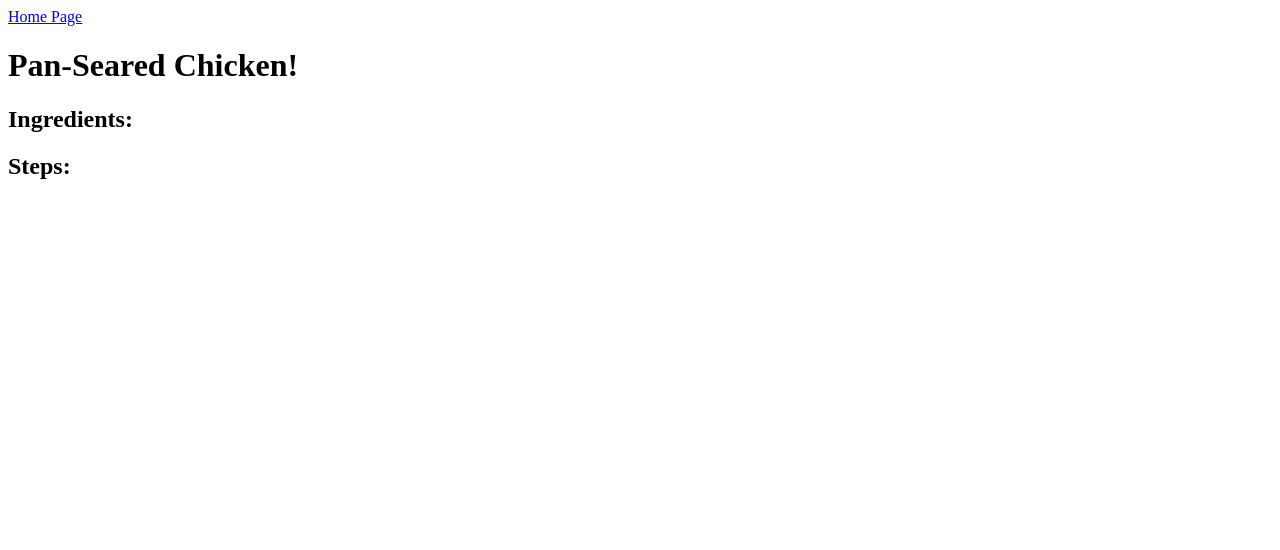
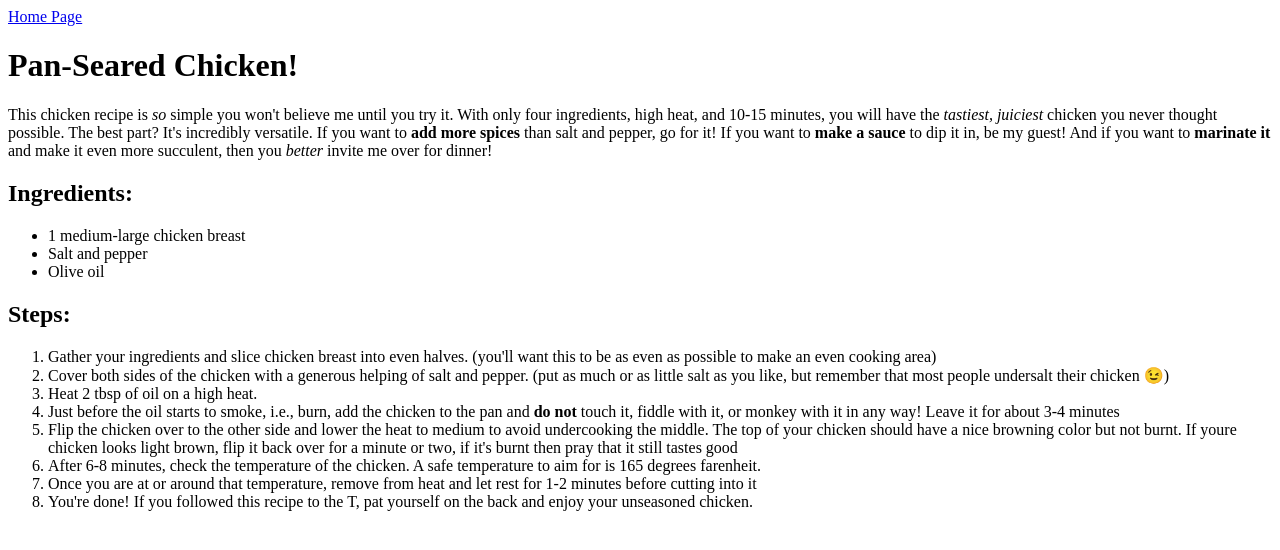
Before and after one commit to sphiks/odin-recipes, a plain HTML site: page recipes/pansearedchicken.html in a window 1280 px wide. Drawn offline with Linux system fonts and the light colour scheme.

Commit message:
Add description, ingredients, and steps to chkn pg
Wrote out the description paragraph, as well as
the list of ingredients and steps.
This is the meat of the page and the bare minimum
a user needs to make use of the recipe.

```diff
--- a/recipes/pansearedchicken.html
+++ b/recipes/pansearedchicken.html
@@ -9,14 +9,23 @@
   <a href="../index.html">Home Page</a>
   <h1>Pan-Seared Chicken!</h1>
   <!-- add picture here -->
-  <!-- enter description here -->
+  <p>This chicken recipe is <em>so</em> simple you won't believe me until you try it. With only four ingredients, high heat, and 10-15 minutes, you will have the <em>tastiest, juiciest</em> chicken you never thought possible. The best part? It's incredibly versatile. If you want to <b>add more spices</b> than salt and pepper, go for it! If you want to <b>make a sauce</b> to dip it in, be my guest! And if you want to <b>marinate it</b> and make it even more succulent, then you <em>better</em> invite me over for dinner!</p>
   <h2>Ingredients:</h2>
   <ul>
-  <!-- add ingredients -->
+    <li>1 medium-large chicken breast</li>
+    <li>Salt and pepper</li>
+    <li>Olive oil</li>
   </ul>
   <h2>Steps:</h2>
   <ol>
-    <!-- add steps here -->
+    <li>Gather your ingredients and slice chicken breast into even halves. (you'll want this to be as even as possible to make an even cooking area)</li>
+    <li>Cover both sides of the chicken with a generous helping of salt and pepper. (put as much or as little salt as you like, but remember that most people undersalt their chicken &#128521;)</li>
+    <li>Heat 2 tbsp of oil on a high heat.</li>
+    <li>Just before the oil starts to smoke, i.e., burn, add the chicken to the pan and <b>do not</b> touch it, fiddle with it, or monkey with it in any way! Leave it for about 3-4 minutes</li>
+    <li>Flip the chicken over to the other side and lower the heat to medium to avoid undercooking the middle. The top of your chicken should have a nice browning color but not burnt. If youre chicken looks light brown, flip it back over for a minute or two, if it's burnt then pray that it still tastes good</li>
+    <li>After 6-8 minutes, check the temperature of the chicken. A safe temperature to aim for is 165 degrees farenheit.</li>
+    <li>Once you are at or around that temperature, remove from heat and let rest for 1-2 minutes before cutting into it</li>
+    <li>You're done! If you followed this recipe to the T, pat yourself on the back and enjoy your unseasoned chicken.</li>
   </ol>
 
 </body>
```
